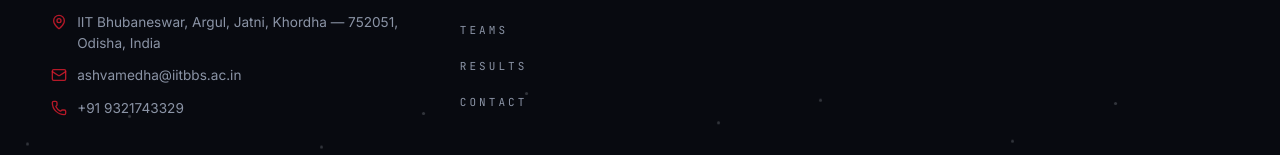
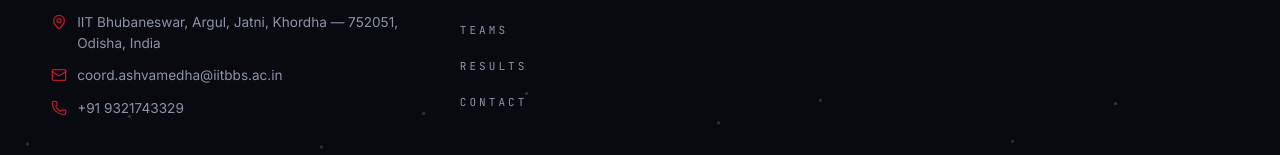
Before and after one commit to MINKIKAR-SRINIVAS-PRASAD/for-team-ashvamedha, a Next.js app: page /teams in a window 1280 px wide. Shown: the part 3136-3291 px from the top of the page. Built offline with nearby package versions, Linux system fonts and the light colour scheme; no server answers.

Commit message:
Update contact email

```diff
--- a/data/site.ts
+++ b/data/site.ts
@@ -15,7 +15,7 @@
   endsAt: "2026-10-11T21:00:00+05:30",
   /** Registration form (app/register) — submissions go to the backend API. */
   registrationUrl: "/register",
-  contactEmail: "ashvamedha@iitbbs.ac.in",
+  contactEmail: "coord.ashvamedha@iitbbs.ac.in",
   contactPhone: "+91 9321743329",
   address: "IIT Bhubaneswar, Argul, Jatni, Khordha — 752051, Odisha, India",
 } as const;
```
